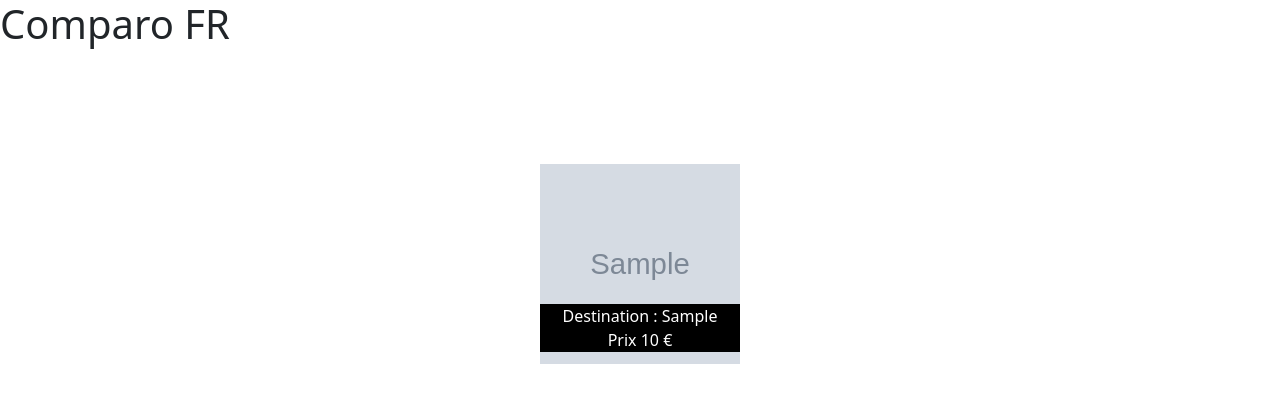
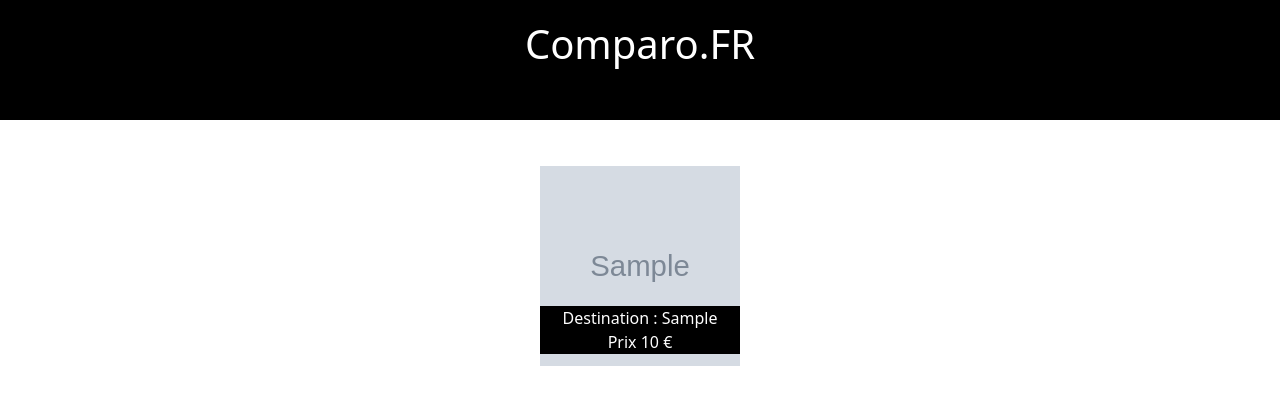
Before and after one commit to neroma71/tp-tour-operator, a PHP site: page /tp-tour-operator/ in a window 1280 px wide. Shown: the top 405 px of the page. Run offline with PHP 8.4, Linux system fonts and the light colour scheme; tables that the repository leaves empty or names only in its code hold one stand-in row (values such as "Sample post"); grey boxes marked "Sample" are stand-in pictures.

Commit message:
add morning work

```diff
--- a/class/TourOperateur.php
+++ b/class/TourOperateur.php
@@ -9,7 +9,7 @@
     private int $grade_total;
     private bool $is_premium;
 
-    public function __construct($data){
+    public function __construct(array $data){
         $this->hydrate($data);
     }
 
--- a/css/style.css
+++ b/css/style.css
@@ -1,5 +1,23 @@
+body{
+    overflow-x:hidden;
+}
+header{
+    position:fixed;
+    width:100%;
+    height:120px;
+    top:0;
+    left:0;
+    background:black;
+}
+h1{
+    position:fixed;
+    width:100%;
+    top:20px;
+    color:white;
+    text-align:center;
+}
 .affichage{
-    margin-top:100px;
+    margin-top:150px;
 }
 .affichage a{
     position:relative;
--- a/index.php
+++ b/index.php
@@ -17,13 +17,13 @@
 </head>
 <body>
     <header>
-        <h1>Comparo FR</h1>
+        <h1>Comparo.FR</h1>
     </header>
     <section>
         <div class="row justify-content-center affichage">
 
         <?php  foreach ($destinations as $destination): ?>
-               <a href="liste.php?id=<?php echo $destination->getId(); ?>" class="col-3 m-3" style="background:url('<?php echo $destination->getImage(); ?>')top center no-repeat; background-size:cover;">
+               <a href="liste.php?location=<?php echo $destination->getLocation(); ?>" class="col-3 m-3" style="background:url('<?php echo $destination->getImage(); ?>')top center no-repeat; background-size:cover;">
                 <p class="dest">Destination : <?php echo $destination->getLocation(); ?></p>
                 <p class="prix">Prix <?php echo $destination->getPrice(); ?> €</p>
         </a>
```
Also changed, not shown: liste.php (+16 -17 lines), repository/Manager.php (+35 -11 lines), admin.php (indentation only).
